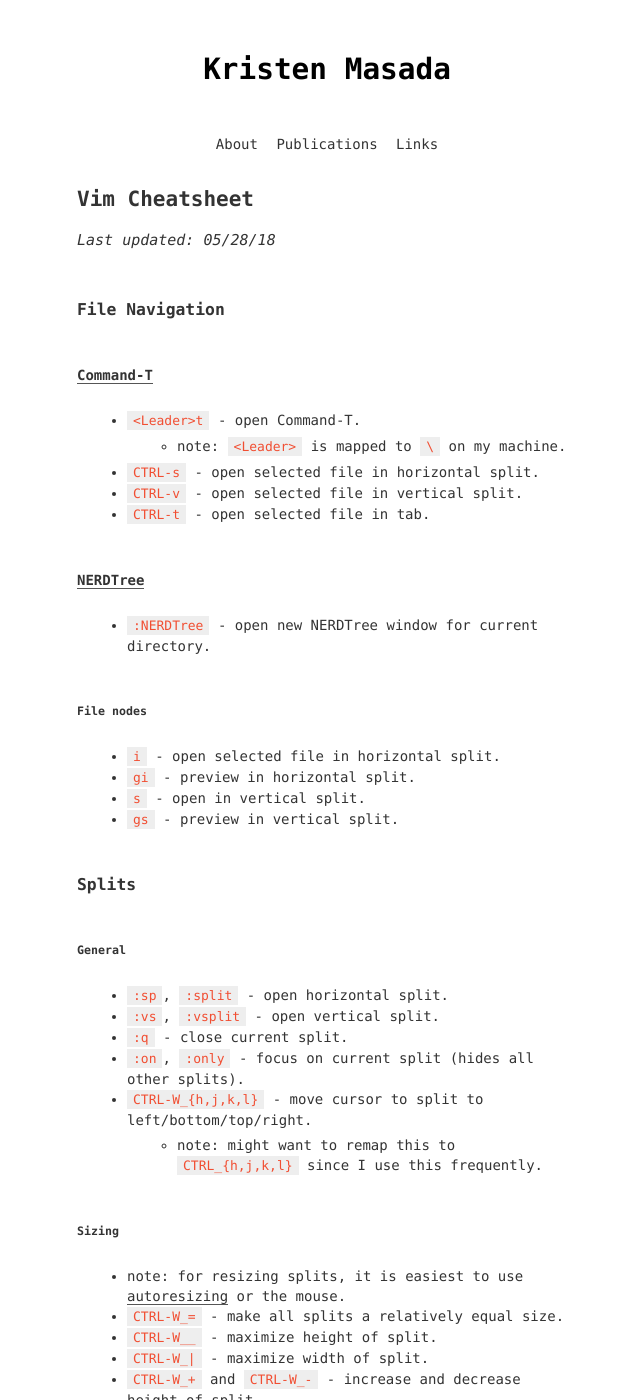
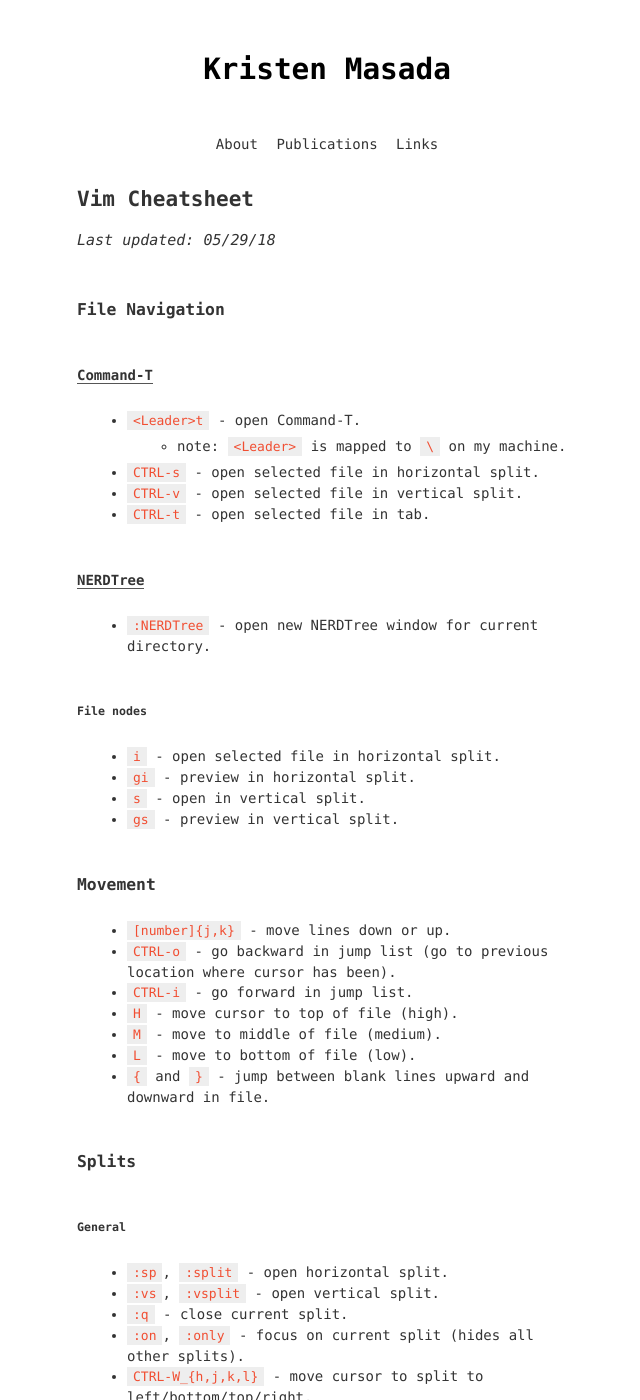
Before and after one commit to kristenmasada/kristenmasada.github.io, a Jekyll site: the page built from vim_cheatsheet.md, in a window 1280 px wide and 1400 px high. Shown: the whole window, without its empty margins (313-953 px from the left). Built offline with Jekyll 4.4.1, drawn with Linux system fonts in a browser that asks for light colours.

Commit message:
Updated cheatsheets.

```diff
--- a/vim_cheatsheet.md
+++ b/vim_cheatsheet.md
@@ -5,7 +5,7 @@ title: Vim Cheatsheet
 
 # Vim Cheatsheet
 
-_Last updated: 05/28/18_
+_Last updated: 05/29/18_
 
 ### File Navigation
 
@@ -25,6 +25,16 @@ _Last updated: 05/28/18_
 * `gi` - preview in horizontal split.
 * `s` - open in vertical split.
 * `gs` - preview in vertical split.
+
+
+### Movement
+* `[number]{j,k}` - move <number> lines down or up.
+* `CTRL-o` - go backward in jump list (go to previous location where cursor has been).
+* `CTRL-i` - go forward in jump list.
+* `H` - move cursor to top of file (high).
+* `M` - move to middle of file (medium).
+* `L` - move to bottom of file (low).
+* `{` and `}` - jump between blank lines upward and downward in file.
 
 
 ### Splits
```
Also changed, not shown: logic_cheatsheet.md (+2 -1 lines).
